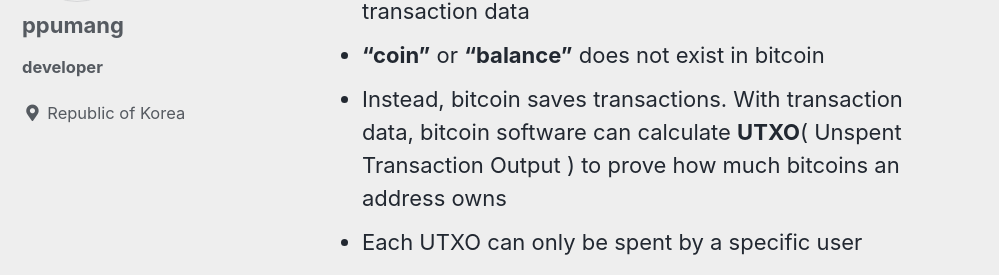
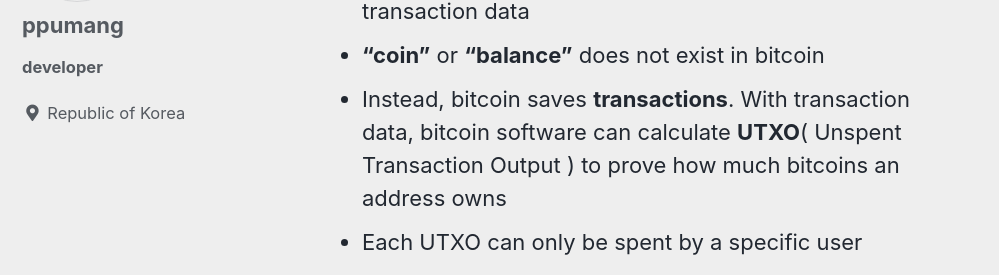
Before and after one commit to ppumang/ppumang.github.io, a Jekyll site: the page built from _posts/2022-10-05-So how does bitcoin network work?.md, in a window 1280 px wide and 900 px high, scrolled down 384 px. Shown: the part 174-449 px from the top of the window, without its empty margins (0-999 px from the left). Built offline with Jekyll 4.4.1, drawn with Linux system fonts in a browser that asks for light colours; cached includes are drawn as plain includes.

Commit message:
first article

````diff
--- a/_posts/2022-10-05-So how does bitcoin network work?.md
+++ b/_posts/2022-10-05-So how does bitcoin network work?.md
@@ -5,7 +5,7 @@
 - Nodes are computers that are running bitcoin software
 - Each node( full node ) saves a copy of bitcoin transaction data
 - **"coin"** or **"balance"** does not exist in bitcoin
-- Instead, bitcoin saves transactions. With transaction data, bitcoin software can calculate **UTXO**( Unspent Transaction Output ) to prove how much bitcoins an address owns
+- Instead, bitcoin saves **transactions**. With transaction data, bitcoin software can calculate **UTXO**( Unspent Transaction Output ) to prove how much bitcoins an address owns
 - Each UTXO can only be spent by a specific user
 - Transfering a bitcoin from one address to another means to eventually generate a new transaction
 ```js
````
Also changed, not shown: 1 other file.
